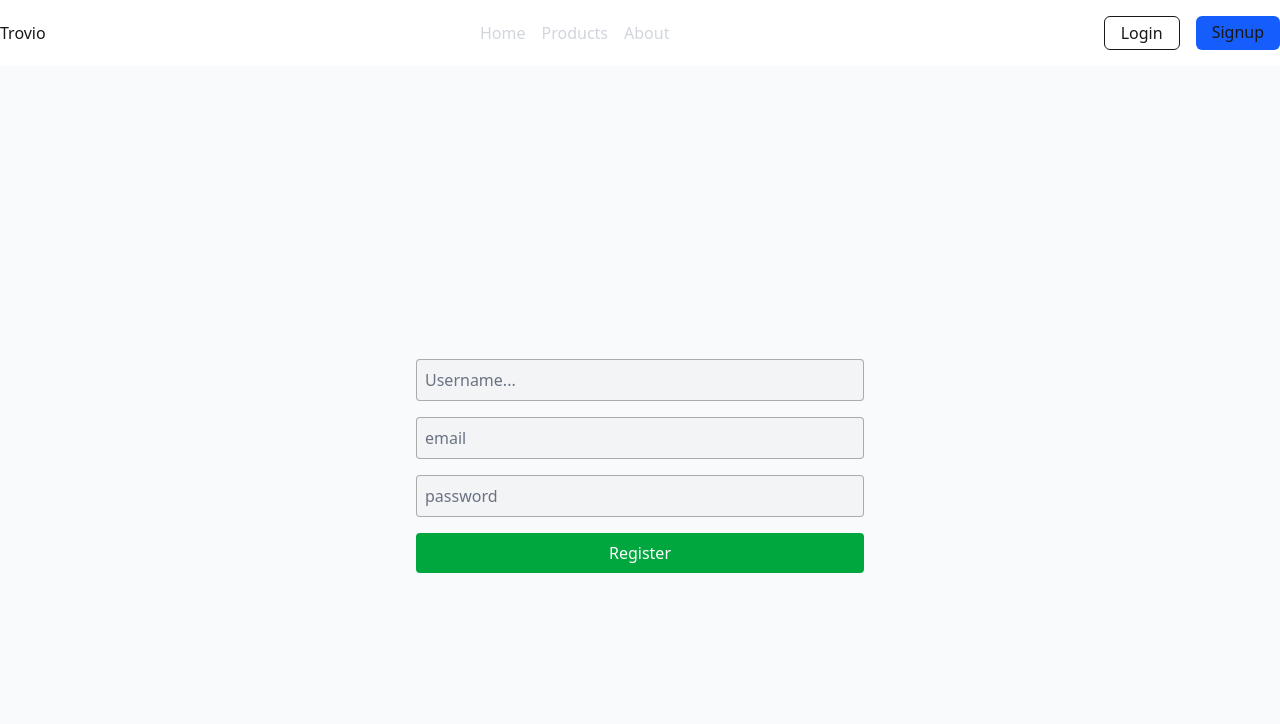
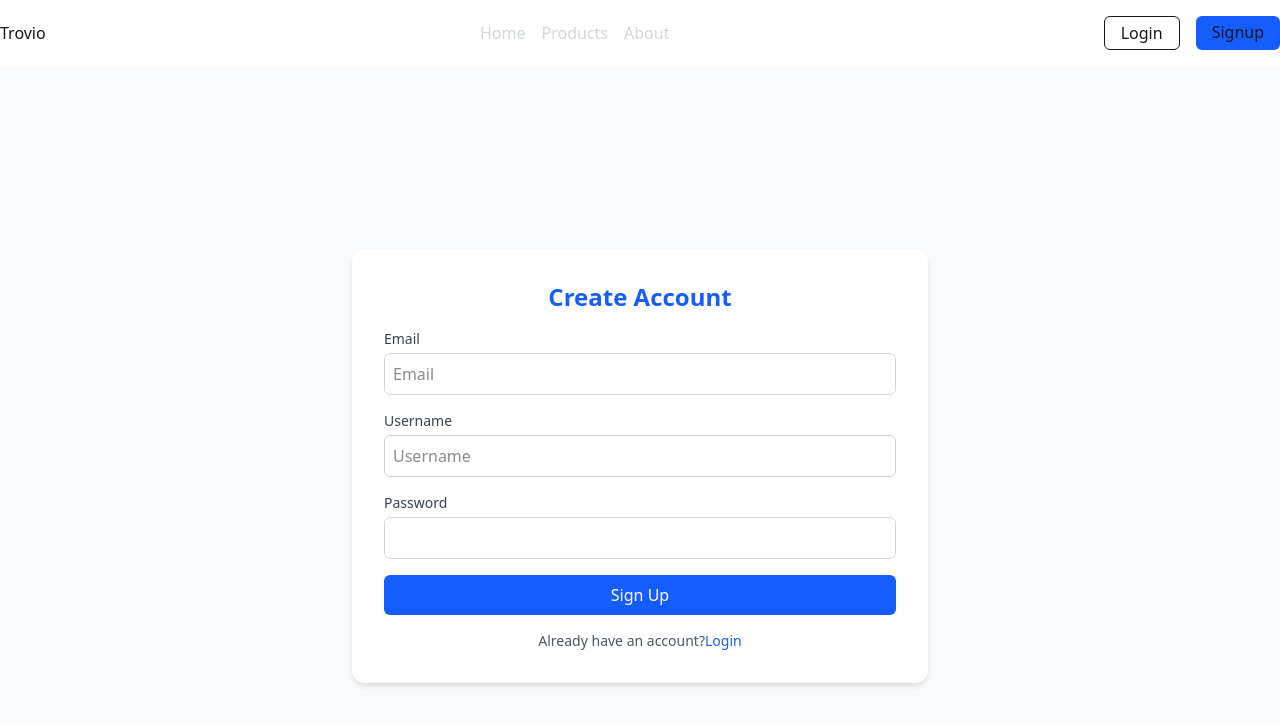
Before and after one commit to Joshuakibwage/trovio, a Next.js app: page /register in a window 1280 px wide. Shown: the top 724 px of the page. Built offline with nearby package versions, Linux system fonts and the light colour scheme; no server answers.

Commit message:
feat: modify register form component

```diff
--- a/components/forms/RegisterForm.tsx
+++ b/components/forms/RegisterForm.tsx
@@ -1,65 +1,106 @@
 "use client";
+
 import { useState } from "react";
 import { useAuthStore } from "@/store/authStore";
+import { useRouter } from "next/navigation";
 
+export default function RegisterForm() {
+    const { register } = useAuthStore();
+    const router = useRouter();
 
-const RegisterForm = () => {
+    const [formData, setFormData] = useState({
+        email: "",
+        username: "",
+        password: "",
+    });
 
-    const {register} = useAuthStore();
+    const [error, setError] = useState<string | null>(null);
+    const [loading, setLoading] = useState(false);
 
-    const [form, setForm] = useState({
-        username: "",
-        email: "",
-        password: ""
-    });
-    const [message, setMessage] = useState("");
+    const handleChange = (e: React.ChangeEvent<HTMLInputElement>) => {
+        setFormData({ ...formData, [e.target.name]: e.target.value });
+    };
 
     const handleSubmit = async (e: React.FormEvent) => {
         e.preventDefault();
+        setLoading(true);
+        setError(null);
+
         try {
-            await register(form.username, form.email, form.password);
-            setMessage("Account created successfully!");
-        } catch {
-            setMessage("Registration failed. Please try again.");
+            await register(formData.email, formData.username, formData.password);
+            router.push("/login");
+        } catch (err: any) {
+            setError(err.response?.data?.message || "Registration failed. Try again.");
+        } finally {
+            setLoading(false);
         }
     };
 
+    return (
+        <div className="w-full">
+            <form
+                onSubmit={handleSubmit}
+                className="max-w-xl mx-auto bg-white p-8 rounded-xl shadow-md space-y-4"
+            >
+                <h2 className="text-2xl font-semibold text-center text-blue-600">
+                    Create Account
+                </h2>
 
-    return (
-        <form onSubmit={handleSubmit} className="max-w-md w-full space-y-4">
+                {error && <p className="text-red-500 text-center">{error}</p>}
+
+                <div>
+                    <label className="block text-sm text-gray-700 font-medium mb-1">Email</label>
+                    <input
+                        type="email"
+                        name="email"
+                        placeholder="Email"
+                        required
+                        value={formData.email}
+                        onChange={handleChange}
+                        className="w-full border border-gray-300 rounded-md p-2 text-gray-900"
+                    />
+                </div>
+
+                <div>
+                    <label className="block text-sm font-medium mb-1 text-gray-700">Username</label>
                     <input
                         type="text"
-                placeholder="Username..."
-                className="p-2 border border-black/30 rounded w-full bg-gray-100 placeholder:text-gray-500 text-black"
-                value={form.username}
-                onChange={(e) => setForm({...form, username: e.target.value})}
+                        name="username"
+                        placeholder="Username"
                         required
+                        value={formData.username}
+                        onChange={handleChange}
+                        className="w-full border border-gray-300 rounded-md p-2 text-gray-900"
                     />
+                </div>
 
+                <div>
+                    <label className="block text-sm font-medium mb-1 text-gray-700">Password</label>
                     <input
-                type="text"
-                placeholder="email"
-                className="p-2 border border-black/30 rounded w-full bg-gray-100 placeholder:text-gray-500 text-black"
-                value={form.email}
-                onChange={(e) => setForm({...form, email: e.target.value})}
+                        type="password"
+                        name="password"
                         required
+                        value={formData.password}
+                        onChange={handleChange}
+                        className="w-full border border-gray-300 rounded-md p-2 text-gray-900"
                     />
+                </div>
 
-            <input
-                type="text"
-                placeholder="password"
-                className="p-2 border border-black/30 rounded w-full bg-gray-100 placeholder:text-gray-500 text-black"
-                value={form.password}
-                onChange={(e) => setForm({...form, password: e.target.value})}
-                required
-            />
+                <button
+                    type="submit"
+                    disabled={loading}
+                    className="w-full bg-blue-600 text-white py-2 rounded-md hover:bg-blue-700 transition"
+                >
+                    {loading ? "Creating Account..." : "Sign Up"}
+                </button>
 
-            <button className="w-full bg-green-600 text-white p-2 rounded cursor-pointer">
-                Register
-            </button>
-            {message && <p className="text-center text-gray-700">{message}</p>}
+                <p className="text-sm text-center text-gray-600">
+                    Already have an account?
+                    <a href="/login" className="text-blue-600 hover:underline">
+                        Login
+                    </a>
+                </p>
             </form>
-    )
+        </div>
+    );
 }
-
-export default RegisterForm;
```
Lines whose indentation alone changed are shown as unchanged.
